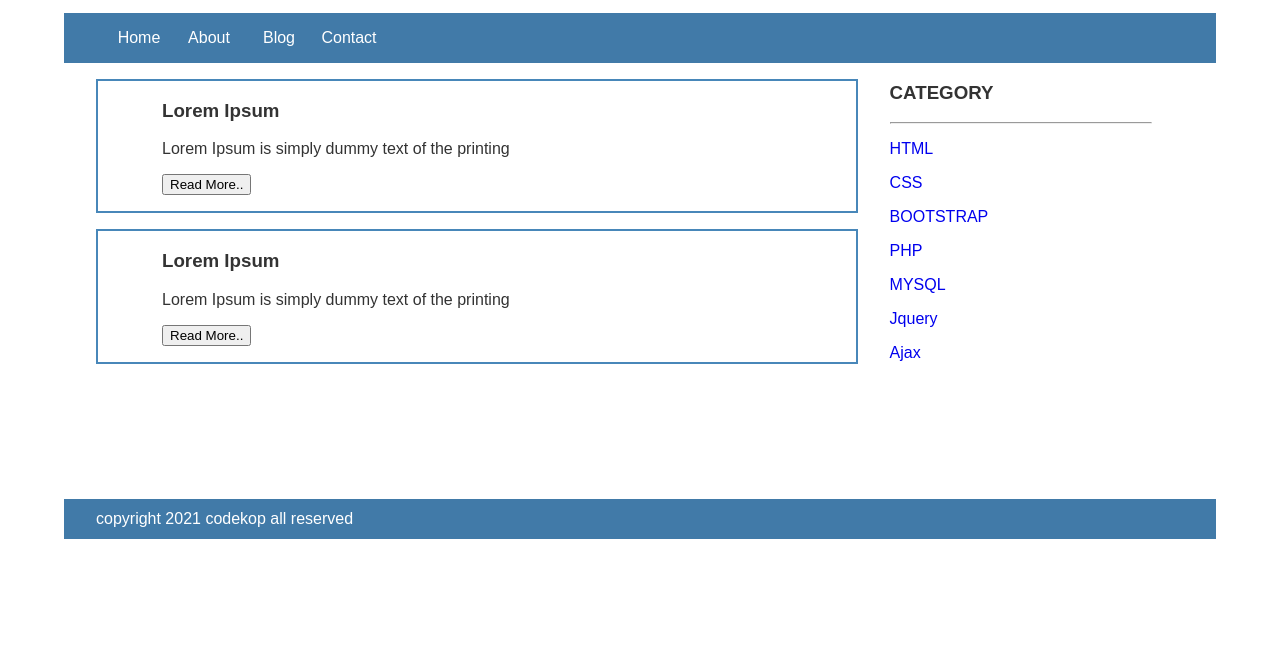
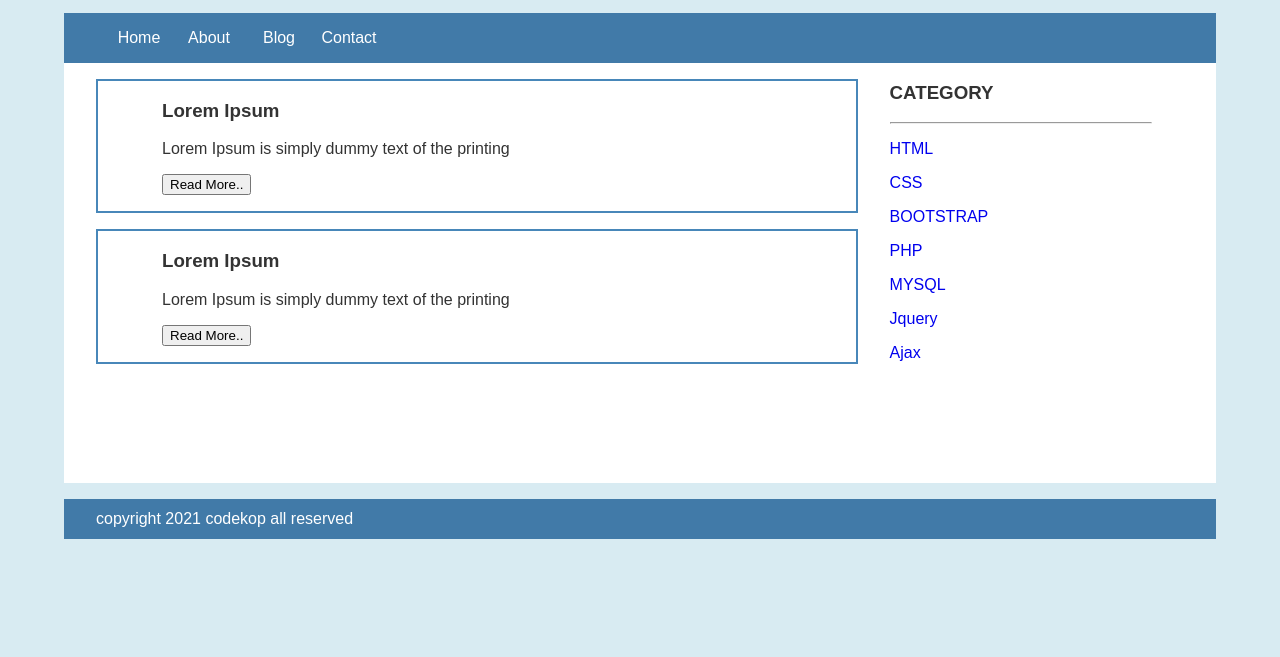
Before and after one commit to studiesgian-code/portalgian, a plain HTML site: page index.html in a window 1280 px wide. Shown: the part 143-800 px from the top of the page. Drawn offline with Linux system fonts and the light colour scheme.

Commit message:
Update style.css

```diff
--- a/style.css
+++ b/style.css
@@ -1,5 +1,5 @@
 body{
-    background:#FFF;
+    background:#D8EBF2;
     color:#333;
     width:100%;
     font-family:sans-serif;
```
